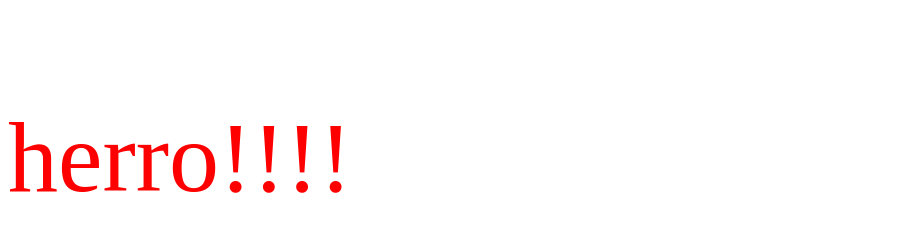
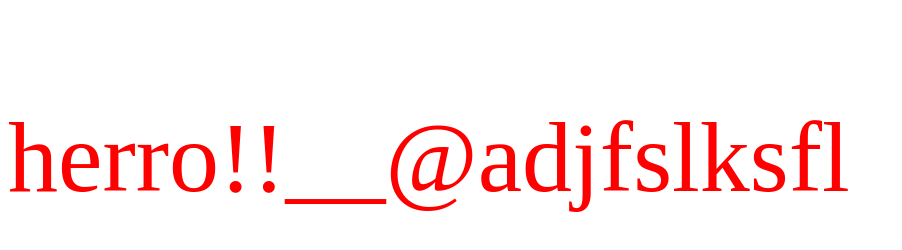
Before and after one commit to BrosEquis/west-marches, a plain HTML site: page index.html in a window 1280 px wide. Shown: the whole page, without its empty margins (0-902 px from the left). Drawn offline with Linux system fonts and the light colour scheme.

Commit message:
test change 2

```diff
--- a/index.html
+++ b/index.html
@@ -22,7 +22,7 @@
 
   <body>
 
-  <p class="hello">herro!!!!</p>
+  <p class="hello">herro!!__@adjfslksfl</p>
 
     <script type="text/javascript" src="./static/js/main.js"/></script>
 
```
